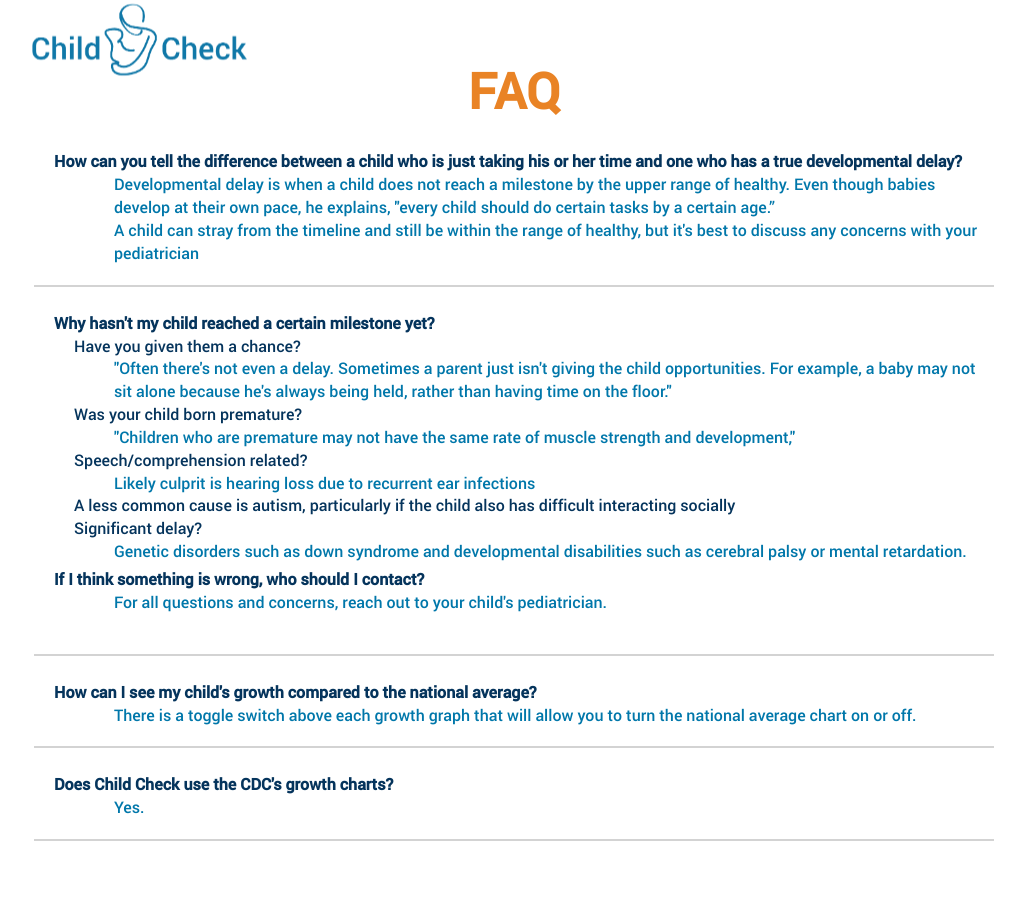
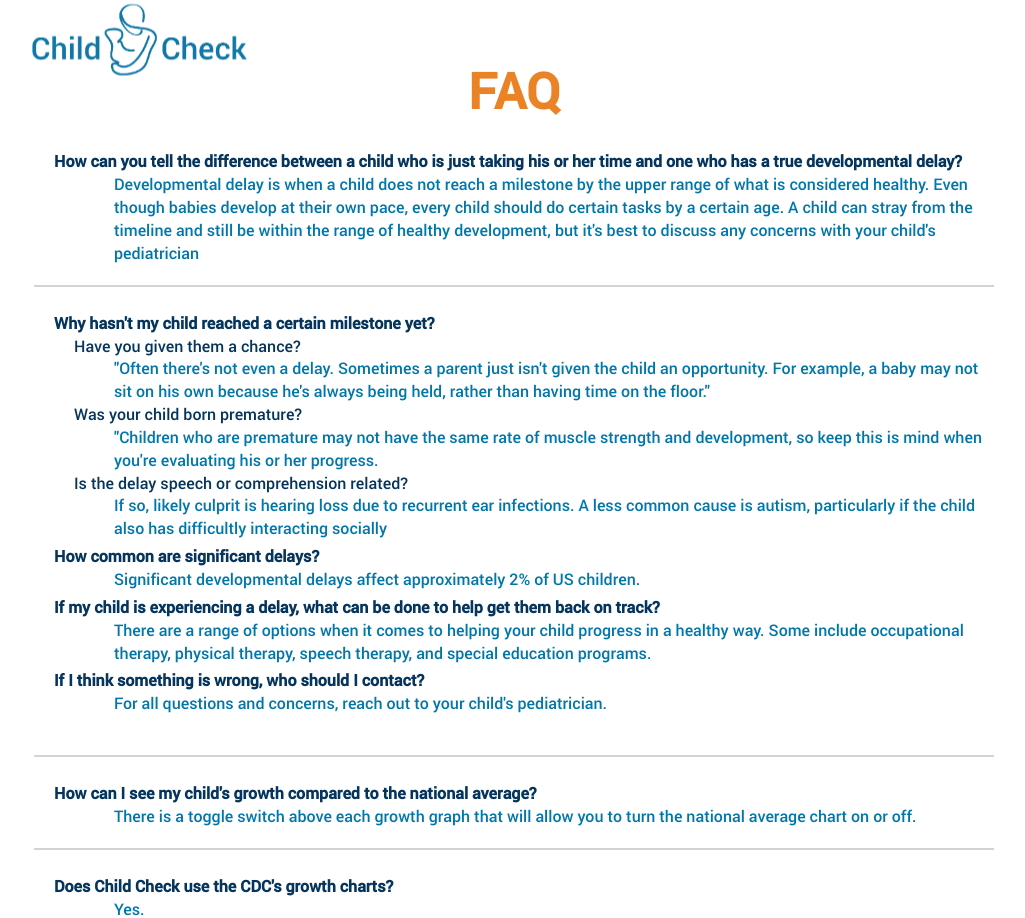
Before and after one commit to Dgdrgn/ITP460_DHealth, a PHP site: page /faq/index.php in a window 1280 px wide. Shown: the top 918 px of the page, without its empty margins (126-1151 px from the left). Before the commit the page ends 841 px from the top, so only its background shows below. Run offline with PHP 8.4, Linux system fonts and the light colour scheme.

Commit message:
Updated FAQ page
Updated questions and answers

```diff
--- a/faq/index.php
+++ b/faq/index.php
@@ -30,26 +30,26 @@
 
     <div id="question">
         How can you tell the difference between a child who is just taking his or her time and one who has a true developmental delay?</div>
-    <div id="answer">Developmental delay is when a child does not reach a milestone by the upper range of healthy. Even though babies develop at their own pace, he explains, "every child should do certain tasks by a certain age.”</div>
-    <div id="answer">A child can stray from the timeline and still be within the range of healthy, but it's best to discuss any concerns with your pediatrician</div>
+    <div id="answer">Developmental delay is when a child does not reach a milestone by the upper range of what is considered healthy. Even though babies develop at their own pace, every child should do certain tasks by a certain age. A child can stray from the timeline and still be within the range of healthy development, but it's best to discuss any concerns with your child's pediatrician</div>
     <br/><div class="line"></div><br/>
 
 
     <div id="question">
         Why hasn't my child reached a certain milestone yet?</div>
-
     <div id="subquest">Have you given them a chance?</div>
-    <div id="answer">"Often there's not even a delay. Sometimes a parent just isn't giving the child opportunities. For example, a baby may not sit alone because he's always being held, rather than having time on the floor."</div>
+    <div id="answer">"Often there's not even a delay. Sometimes a parent just isn't given the child an opportunity. For example, a baby may not sit on his own because he's always being held, rather than having time on the floor."</div>
 
     <div id="subquest">Was your child born premature?</div>
-    <div id="answer">"Children who are premature may not have the same rate of muscle strength and development,"</div>
+    <div id="answer">"Children who are premature may not have the same rate of muscle strength and development, so keep this is mind when you're evaluating his or her progress.</div>
 
-    <div id="subquest">Speech/comprehension related?</div>
-    <div id="answer">Likely culprit is hearing loss due to recurrent ear infections</div>
-    <div id="subquest">A less common cause is autism, particularly if the child also has difficult interacting socially</div>
+    <div id="subquest">Is the delay speech or comprehension related?</div>
+    <div id="answer">If so, likely culprit is hearing loss due to recurrent ear infections.  A less common cause is autism, particularly if the child also has difficultly interacting socially</div>
 
-    <div id="subquest">Significant delay?</div>
-    <div id="answer">Genetic disorders such as down syndrome and developmental disabilities such as cerebral palsy or mental retardation.</div>
+    <div id="question">How common are significant delays?</div>
+    <div id="answer"> Significant developmental delays affect approximately 2% of US children.</div>
+
+    <div id="question">If my child is experiencing a delay, what can be done to help get them back on track?</div>
+    <div id="answer"> There are a range of options when it comes to helping your child progress in a healthy way.  Some include occupational therapy, physical therapy, speech therapy, and special education programs.</div>
 
 <div id="question">
         If I think something is wrong, who should I contact?</div>
@@ -72,9 +72,3 @@
 <script src="../js/jquery-2.1.1.js"></script>
 <script src="../bootstrap/js/bootstrap.min.js"></script>
 </body>
-
-<!--
-Link mit button to home page
-Have not added any bootstrap elements yet
-Need to upload fonts - match size and color to style guide
-Figure out when uploading child picture, that they are evenly spaced-->
```
